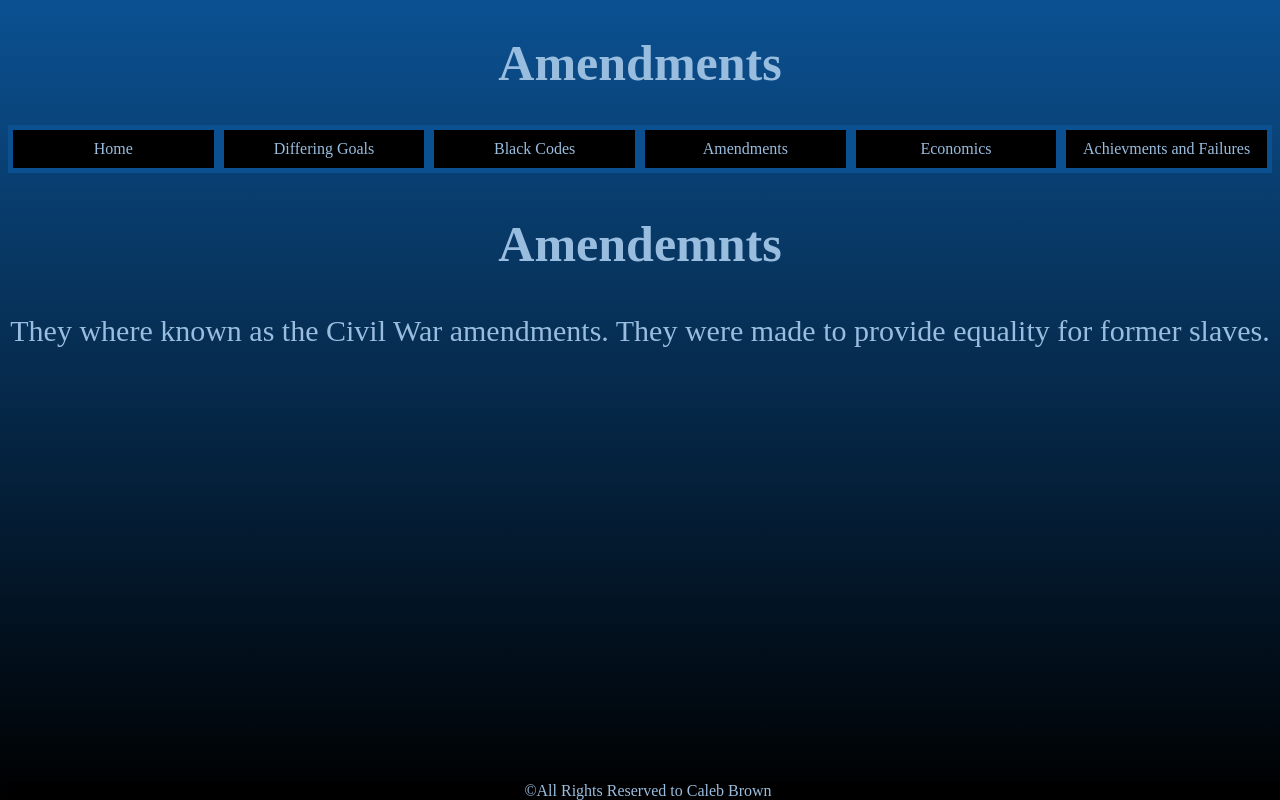
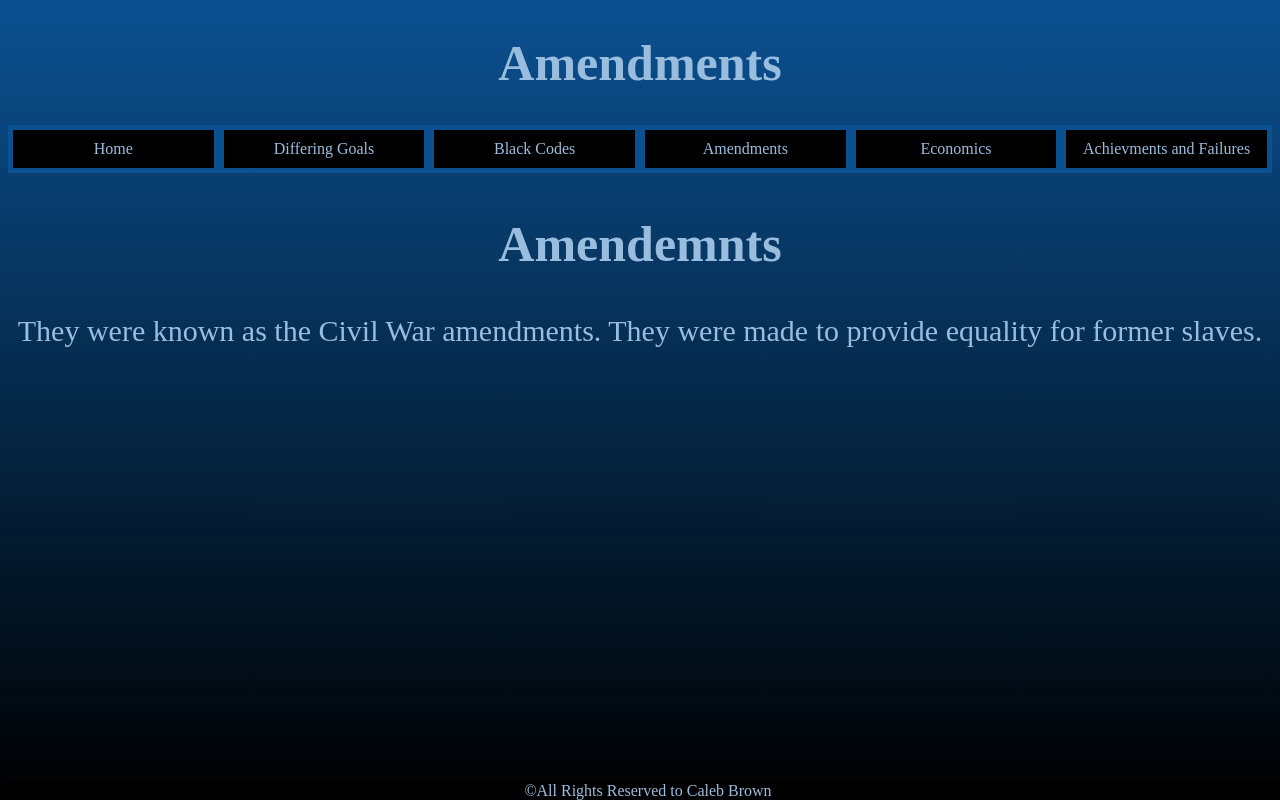
Before and after one commit to CBrown44/History_Project, a plain HTML site: page amendments.html in a window 1280 px wide. Drawn offline with Linux system fonts and the light colour scheme.

Commit message:
fixed spelling error

```diff
--- a/amendments.html
+++ b/amendments.html
@@ -37,7 +37,7 @@
     </header>
     <section>
         <h1>Amendemnts</h1>
-        <p>They where known as the Civil War amendments. They were made to provide equality for former slaves.</p>
+        <p>They were known as the Civil War amendments. They were made to provide equality for former slaves.</p>
     </section>
     <footer>&copy;All Rights Reserved to Caleb Brown</footer>
 </body>
```
